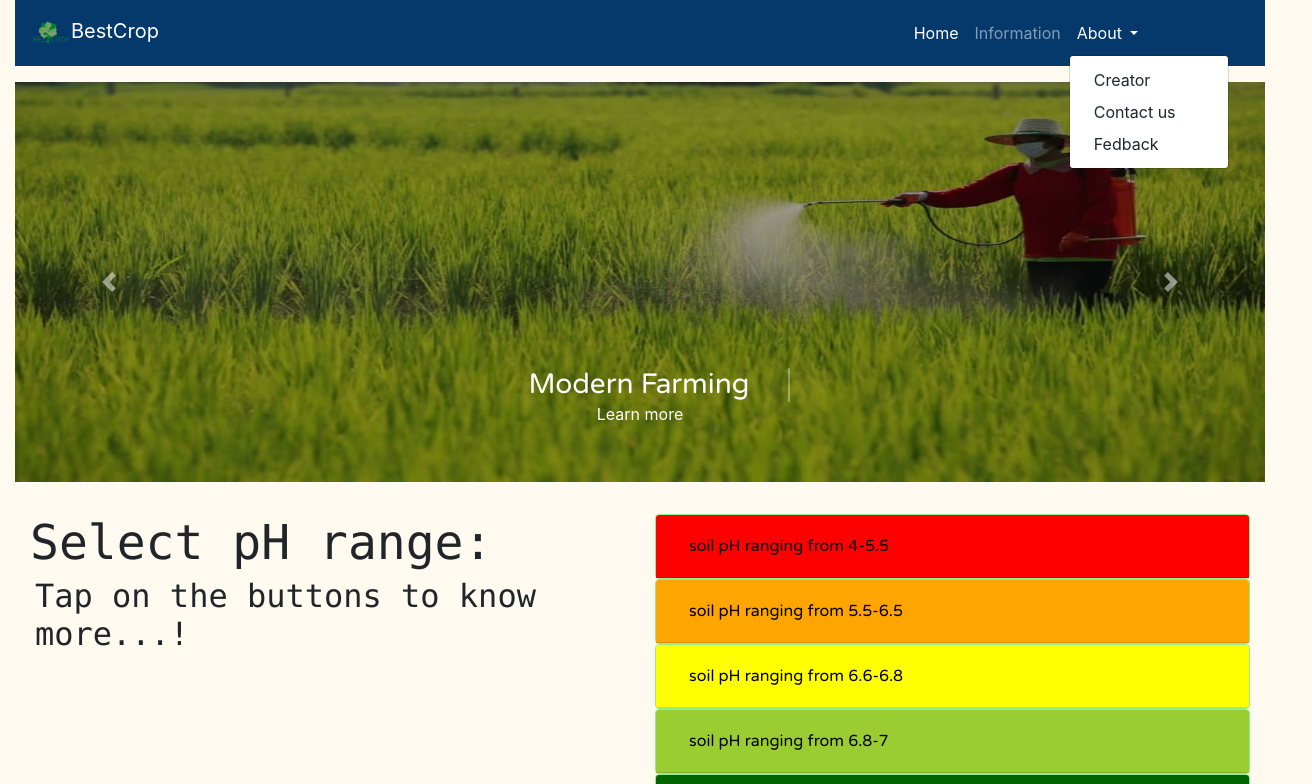
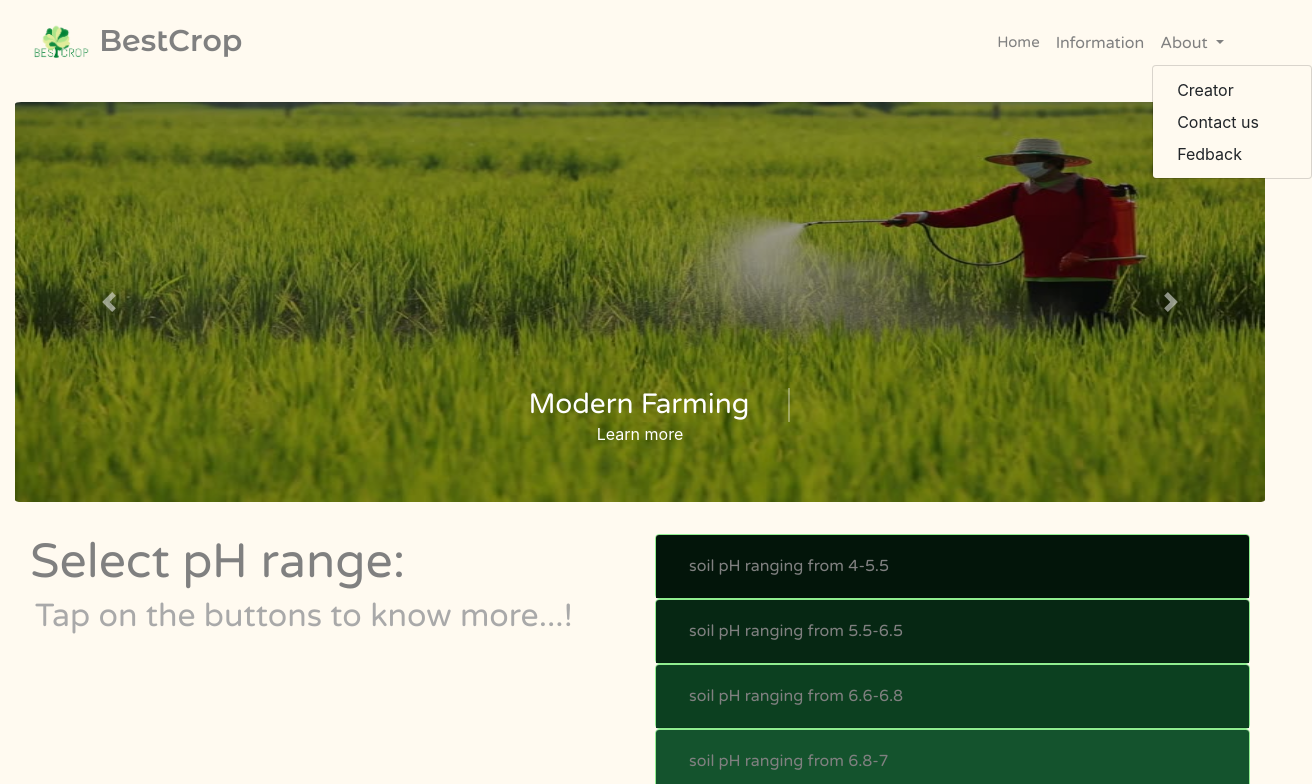
Before and after one commit to Jayantkokitkar/Jayantkokitkar.github.io, a website: page index.html in a window 1280 px wide. Both pictures are taken after a click on the button "About". Shown: the top 784 px of the page, 1312 px wide, since content can reach past the window. Drawn offline with nearby package versions, Linux system fonts and the light colour scheme; a small style sheet from the web is missing.

Commit message:
'touch1'

```diff
--- a/index.html
+++ b/index.html
@@ -14,6 +14,7 @@
 	</script>
 
     <link href="https://fonts.googleapis.com/css2?family=Varela+Round&display=swap" rel="stylesheet">
+    <link href="https://fonts.googleapis.com/css2?family=Montserrat+Alternates:wght@600&display=swap" rel="stylesheet">
     <link rel="stylesheet" href="bootstrap-4.4.1-dist/css/bootstrap-grid.min.css">
     <link rel="stylesheet" href="bootstrap-4.4.1-dist/css/bootstrap.min.css">
     <link rel="stylesheet" href="https://cdnjs.cloudflare.com/ajax/libs/font-awesome/4.7.0/css/font-awesome.min.css">
@@ -27,24 +28,24 @@
     <div class="container-fluid">
        <!navbar>
         <nav class="navbar navbar-expand-lg  navbar-dark nav-bag ">
-            <a class="navbar-brand" href="#"><img src="images/logo.png" class="icon-size">BestCrop</a>
-            <button class="navbar-toggler" type="button" data-toggle="collapse" data-target="#navbarNavDropdown" aria-controls="navbarNavDropdown" aria-expanded="false" aria-label="Toggle navigation">
-                <span class="navbar-toggler-icon"></span>
+            <a class="navbar-brand" style="font-family: 'Montserrat Alternates', sans-serif;color: gray; font-size: 30px" href="#"><img  src="images/logo.png" class="icon-size"> BestCrop</a>
+            <button  class="navbar-toggler" type="button" data-toggle="collapse" data-target="#navbarNavDropdown" aria-controls="navbarNavDropdown" aria-expanded="false" aria-label="Toggle navigation">
+                <span class="navbar-toggler-icon" style="background-color: #212529"></span>
             </button>
             <div class="collapse navbar-collapse nav-sty" id="navbarNavDropdown">
                 <ul class="navbar-nav">
                     <li class="nav-item active">
-                        <a class="nav-link" href="#">Home <span class="sr-only">(current)</span></a>
+                        <a class="nav-link" style="font-family: 'Varela Round' , sans-serif; color: gray;font-size: 15px" href="#">Home <span class="sr-only">(current)</span></a>
                     </li>
                     <li class="nav-item">
-                        <a class="nav-link" href="#">Information</a>
+                        <a class="nav-link" style="font-family: 'Varela Round' , sans-serif;color: gray;" href="#">Information</a>
                     </li>
 
                     <li class="nav-item dropdown">
-                        <a class="nav-link dropdown-toggle" href="#" id="navbarDropdownMenuLink" role="button" data-toggle="dropdown" aria-haspopup="true" aria-expanded="false">
+                        <a class="nav-link dropdown-toggle" href="#" style="font-family: 'Varela Round' , sans-serif;color: gray;"id="navbarDropdownMenuLink" role="button" data-toggle="dropdown" aria-haspopup="true" aria-expanded="false">
                             About
                         </a>
-                        <div class="dropdown-menu" aria-labelledby="navbarDropdownMenuLink">
+                        <div class="dropdown-menu" style="background-color: floralwhite" aria-labelledby="navbarDropdownMenuLink">
                             <a class="dropdown-item" href="https://jayantkokitkar.netlify.app/">Creator</a>
                             <a class="dropdown-item" href="https://jayantkokitkar.netlify.app/#contact">Contact us</a>
                             <a class="dropdown-item" href="https://jayantkokitkar.netlify.app/#contact">Fedback</a>
@@ -56,10 +57,9 @@
 
 
 
-
 <!croul>
-<div id="carouselExampleFade" style="margin-top:1rem;" class="carousel slide carousel-fade " data-ride="carousel">
-  <div class="carousel-inner">
+<div id="carouselExampleFade" style="margin-top:1rem; border-radius: 0.5%;" class="carousel slide carousel-fade " data-ride="carousel">
+  <div class="carousel-inner" style="border-radius: 0.5%;">
     <div class="carousel-item active">
       <img src="images/crou2.jpg" class="d-block  crou-img" alt="...">
         <div class="carousel-caption"><h3 class="cssanimation typing">Changing Harvesting </h3>
@@ -94,12 +94,12 @@
   <div class="row">
    <div class="col-md-6">
     <div class="guid">
-        <h2>
+        <h2 style="font-family: 'Varela Round' , sans-serif; color: grey">
             Select pH range:
 
         </h2>
         <br>
-        <h3>Tap on the buttons to know more...!</h3>
+        <h3 style="font-family: 'Varela Round' , sans-serif; color: darkgray">Tap on the buttons to know more...!</h3>
         <br>
         <br>
         </div>
@@ -109,7 +109,7 @@
 
           <div id="accordion">
   <div class="card guidcard cssanimation moveFromTop ">
-    <div class="card-header " style="background-color: red" id="headingOne">
+    <div class="card-header " style="background-color: #03150a" id="headingOne">
       <h5 class="mb-0">
         <button class="btn btn-link " data-toggle="collapse" data-target="#collapseOne" aria-expanded="true" aria-controls="collapseOne">
           soil pH ranging from 4-5.5
@@ -118,7 +118,7 @@
     </div>
 
     <div id="collapseOne" class="collapse" aria-labelledby="headingOne" data-parent="#accordion">
-      <div class="card-body">
+      <div class="card-body" >
         This Soil is Acidic...!
 
 Your soil falls under pH 6 you will need to add an alkaline material to adjust it back up into the neutral range. The most common method of doing this is to ‘lime’ the soil. Garden lime is calcium carbonate, which is an alkaline.
@@ -136,7 +136,7 @@ Your soil falls under pH 6 you will need to add an alkaline material to adjust i
     </div>
   </div>
   <div class="card guidcard cssanimation fadeInLeft ">
-    <div class="card-header" style="background-color: orange" id="headingTwo">
+    <div class="card-header" style="background-color: #062713" id="headingTwo">
 
 
       <h5 class="mb-0">
@@ -160,7 +160,7 @@ Your soil falls under pH 6 you will need to add an alkaline material to adjust i
     </div>
   </div>
   <div class="card guidcard cssanimation fadeInLeft" >
-    <div class="card-header" style="background-color: yellow" id="headingThree">
+    <div class="card-header" style="background-color: #0c4020" id="headingThree">
       <h5 class="mb-0">
         <button class="btn btn-link collapsed" data-toggle="collapse" data-target="#collapseThree" aria-expanded="false" aria-controls="collapseThree">
           soil pH ranging from 6.6-6.8
@@ -186,7 +186,7 @@ This soil can have capacity to dissolve Nitrogen,Phosphurus and Pottassiom
     </div>
   </div>
   <div class="card guidcard cssanimation fadeInRight" >
-      <div class="card-header" style="background-color: yellowgreen" id="headingThree">
+      <div class="card-header" style="background-color: #105029fa" id="headingThree">
       <h5 class="mb-0">
         <button class="btn btn-link collapsed" data-toggle="collapse" data-target="#collapseFour" aria-expanded="false" aria-controls="collapseThree">
           soil pH ranging from 6.8-7
@@ -212,7 +212,7 @@ This soil can have capacity to dissolve Nitrogen,Phosphurus and Pottassiom
     </div>
   </div>
   <div class="card guidcard cssanimation fadeInBottom ">
-     <div class="card-header" style="background-color: darkgreen" id="headingThree">
+     <div class="card-header" style="background-color: #39ce72" id="headingThree">
       <h5 class="mb-0">
         <button class="btn btn-link collapsed" data-toggle="collapse" data-target="#collapseFive" aria-expanded="false" aria-controls="collapseThree">
           soil pH ranging from 4-5.5
@@ -279,6 +279,7 @@ This soil can have capacity to dissolve Nitrogen,Phosphurus and Pottassiom
 
 <!footer>
 <div class="footer">
+<br>
 <div class="row">
     <div class="col"></div>
     <div class="col-md-6"><div class="h3 foot-head" >FOLLOW US</div></div>
@@ -306,6 +307,7 @@ This soil can have capacity to dissolve Nitrogen,Phosphurus and Pottassiom
     </div>
     <div class="footer-sym">
 <div class="text-center">
+
   <img id="logoimg" src="images/logo.png" class="rounded" alt="..." onmouseover="mouseover()" onmouseout="notmouseover()" >
 </div>
  </div>
--- a/main.css
+++ b/main.css
@@ -1,15 +1,17 @@
 .icon-size{
-    height: 40px;
-    width: 40px;
+    height: 60px;
+    width: 60px;
 }
 .nav-bag{
-  background-color: #05386B;
+  background-color: floralwhite;
 
 }
 .nav-sty{
 
     margin-left: 60%;
-    background-color:  #05386B;
+    background-color:  floralwhite;
+    color: grey;
+
 
 }
 .sectionmedium{
@@ -81,6 +83,7 @@
     padding-left: 2rem;
     padding-right: 2rem;
     padding-bottom: 10rem;
+    border-radius: 0.5%;
 }
 .card{
     background: #0000;
@@ -141,11 +144,16 @@ text-shadow:0em 0em 0.5em yellow;
 }
 .footer{
     margin-top: 2rem;
-    background-color: #EDF5E1;
+    background-color: #212529;
+    font-family: 'Varela Round', sans-serif;
+    color: #ebe7e7;
+    border-radius: 0.5%;
 }
 .rounded{
     height: 200px;
     width: 200px;
+    background-color: #212529;
+
 }
 .foot-head{
 text-align: center;
@@ -177,6 +185,7 @@ section{
 
     display: flex;
     align-content: flex-end;
+    font-family: 'Varela Round' , sans-serif;
 
 
 }
@@ -188,8 +197,9 @@ section{
 }
 
 .guid:nth-child(1) .btn-link {
-    color: black;
+    color: grey;
     font-family: 'Varela Round', sans-serif;
+
 }
 section .guid h2{
     font-family: consolas;
@@ -250,7 +260,7 @@ section .guid h3[data-scroll="in"]:before{
 }
 section .guid .card{
     background-color: white;
-    color: black;
+    color: #757474;
     display: block;
     margin: auto;
 
```
Also changed, not shown: images/notfound.html (added).
